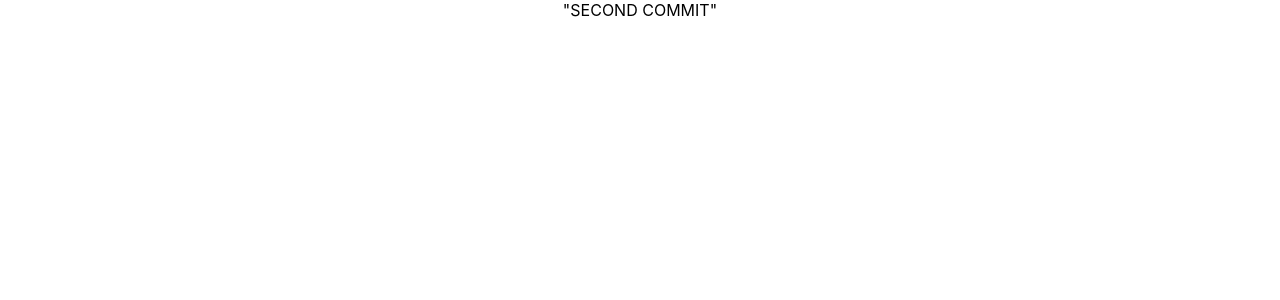
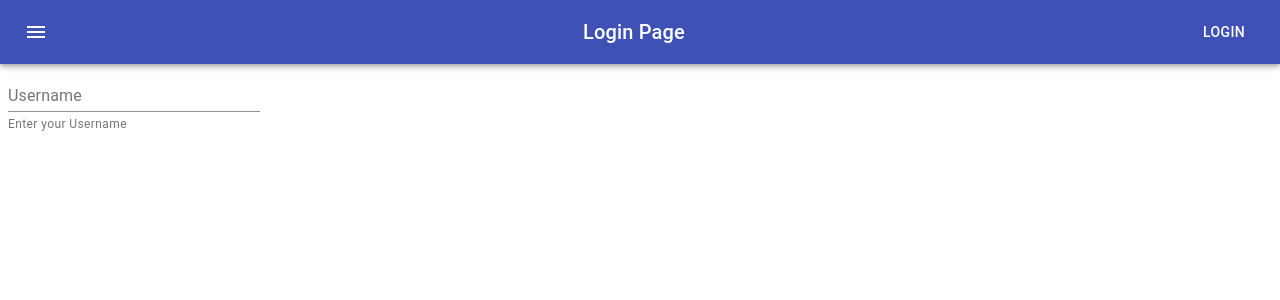
Before and after one commit to MattCoston/React_Music_Dashboard, a React (Create React App) app in the folder music-dashboard/: page / in a window 1280 px wide. Shown: the top 300 px of the page. Built offline with nearby package versions, Linux system fonts and the light colour scheme.

Commit message:
Added Top log in bar and username field

```diff
--- a/music-dashboard/package.json
+++ b/music-dashboard/package.json
@@ -3,9 +3,13 @@
   "version": "0.1.0",
   "private": true,
   "dependencies": {
+    "@material-ui/core": "^4.11.2",
+    "@material-ui/icons": "^4.11.2",
+    "@material/textfield": "^9.0.0",
     "@testing-library/jest-dom": "^5.11.9",
     "@testing-library/react": "^11.2.3",
     "@testing-library/user-event": "^12.6.0",
+    "material-ui-icons": "^1.0.0-beta.36",
     "react": "^17.0.1",
     "react-dom": "^17.0.1",
     "react-scripts": "4.0.1",
--- a/music-dashboard/src/App.js
+++ b/music-dashboard/src/App.js
@@ -1,10 +1,19 @@
-import logo from './logo.svg';
+import { makeStyles } from '@material-ui/core/styles';
+import AppBar from '@material-ui/core/AppBar';
+import Toolbar from '@material-ui/core/Toolbar';
+import Typography from '@material-ui/core/Typography';
+import Button from '@material-ui/core/Button';
+import IconButton from '@material-ui/core/IconButton';
+import MenuIcon from '@material-ui/icons/Menu';
 import './App.css';
-
+import ButtonAppBar from "./components/buttonappbar";
+import UsernameField from './components/usernamefield';
 function App() {
   return (
     <div className="App">
-      "SECOND COMMIT"
+
+      <ButtonAppBar />
+      <UsernameField />
     </div>
   );
 }
--- /dev/null
+++ b/music-dashboard/src/components/buttonappbar.js
@@ -0,0 +1,40 @@
+import React from 'react';
+import { makeStyles } from '@material-ui/core/styles';
+import AppBar from '@material-ui/core/AppBar';
+import Toolbar from '@material-ui/core/Toolbar';
+import Typography from '@material-ui/core/Typography';
+import Button from '@material-ui/core/Button';
+import IconButton from '@material-ui/core/IconButton';
+import MenuIcon from '@material-ui/icons/Menu';
+
+const useStyles = makeStyles((theme) => ({
+  root: {
+    flexGrow: 1,
+  },
+  menuButton: {
+    marginRight: theme.spacing(2),
+  },
+  title: {
+    flexGrow: 1,
+  },
+}));
+
+export default function ButtonAppBar() {
+  const classes = useStyles();
+
+  return (
+    <div className={classes.root}>
+      <AppBar position="static">
+        <Toolbar>
+          <IconButton edge="start" className={classes.menuButton} color="inherit" aria-label="menu">
+            <MenuIcon />
+          </IconButton>
+          <Typography variant="h6" className={classes.title}>
+            Login Page
+          </Typography>
+          <Button color="inherit">Login</Button>
+        </Toolbar>
+      </AppBar>
+    </div>
+  );
+}
--- /dev/null
+++ b/music-dashboard/src/components/usernamefield.js
@@ -0,0 +1,35 @@
+import React from 'react';
+import { makeStyles } from '@material-ui/core/styles';
+import TextField from '@material-ui/core/TextField';
+
+const useStyles = makeStyles((theme) => ({
+  root: {
+    display: 'flex',
+    flexWrap: 'wrap',
+  },
+  textField: {
+    marginLeft: theme.spacing(1),
+    marginRight: theme.spacing(1),
+    width: '25ch',
+  },
+}));
+
+export default function UsernameField() {
+  const classes = useStyles();
+
+  return (
+    <div className={classes.root}>
+      <div>
+
+        <TextField
+          label="Username"
+          id="margin-dense"
+          className={classes.textField}
+          helperText="Enter your Username"
+          margin=""
+        />
+      </div>
+
+    </div>
+  );
+}
```
Also changed, not shown: 2 other files (tests, documents, lock files or other folders).
